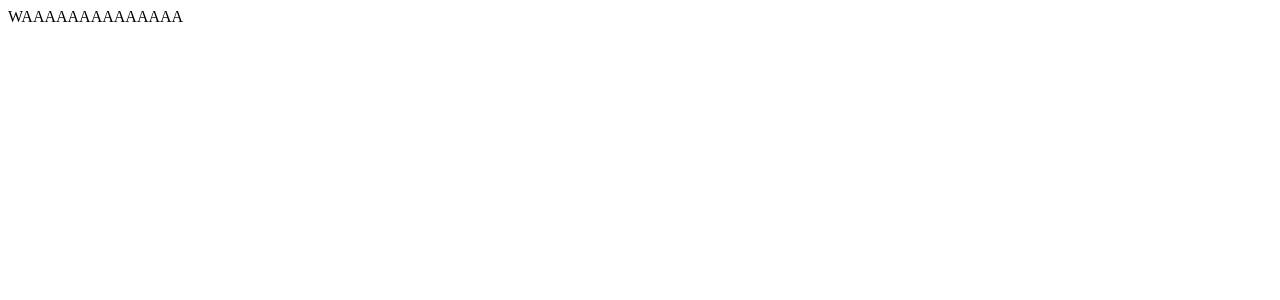
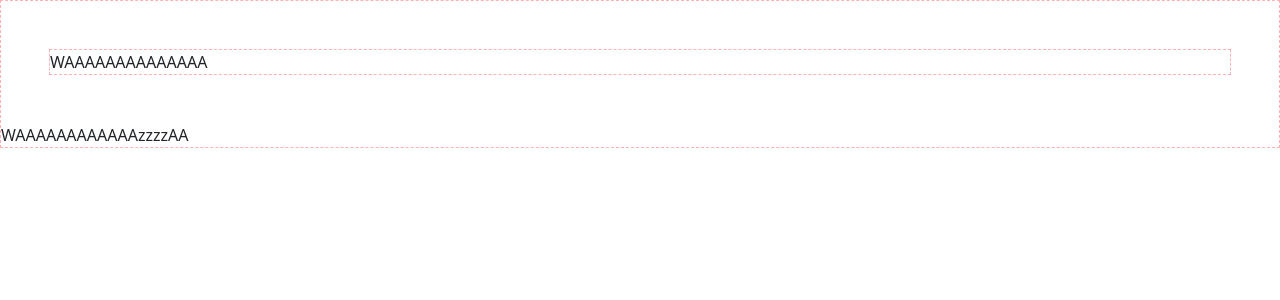
Before and after one commit to CarloCassini/vite-yu-gi-oh, a Vue app: page / in a window 1280 px wide. Shown: the top 300 px of the page. Built offline with nearby package versions, Linux system fonts and the light colour scheme.

Commit message:
aggiunto bootstrap

```diff
--- a/package.json
+++ b/package.json
@@ -9,10 +9,12 @@
     "preview": "vite preview"
   },
   "dependencies": {
+    "bootstrap": "^5.3.1",
     "vue": "^3.3.4"
   },
   "devDependencies": {
     "@vitejs/plugin-vue": "^4.2.3",
+    "sass": "^1.66.1",
     "vite": "^4.4.5"
   }
 }
--- a/src/App.vue
+++ b/src/App.vue
@@ -1,9 +1,19 @@
 <script setup>
 import AppHeader from "./components/AppHeader.vue";
+import AppMain from "./components/AppMain.vue";
+
+// export default {
+//   components: { AppHeader, AppMain },
+// };
 </script>
 
 <template>
-  <AppHeader />
+  <div class="debug">
+    <AppHeader />
+    <AppMain />
+  </div>
 </template>
 
-<style scoped></style>
+<style lang="scss">
+@use "./assets/styles/general.scss";
+</style>
--- /dev/null
+++ b/src/assets/styles/general.scss
@@ -0,0 +1,3 @@
+.debug {
+  border: 1px dashed rgba(255, 0, 0, 0.3);
+}
--- a/src/components/AppHeader.vue
+++ b/src/components/AppHeader.vue
@@ -1,5 +1,7 @@
 <script></script>
 
-<template>WAAAAAAAAAAAAAA</template>
+<template>
+  <div class="debug m-5">WAAAAAAAAAAAAAA</div>
+</template>
 
 <style scoped></style>
--- a/src/components/AppMain.vue
+++ b/src/components/AppMain.vue
@@ -0,0 +1,5 @@
+<script></script>
+
+<template>WAAAAAAAAAAAAzzzzAA</template>
+
+<style scoped></style>
--- a/src/main.js
+++ b/src/main.js
@@ -1,5 +1,6 @@
 import { createApp } from "vue";
-// import './style.css'
+// per inserire bootstrap
+import "bootstrap/dist/css/bootstrap.min.css";
 import App from "./App.vue";
 
 createApp(App).mount("#app");
```
Also changed, not shown: 2 other files (tests, documents, lock files or other folders).
